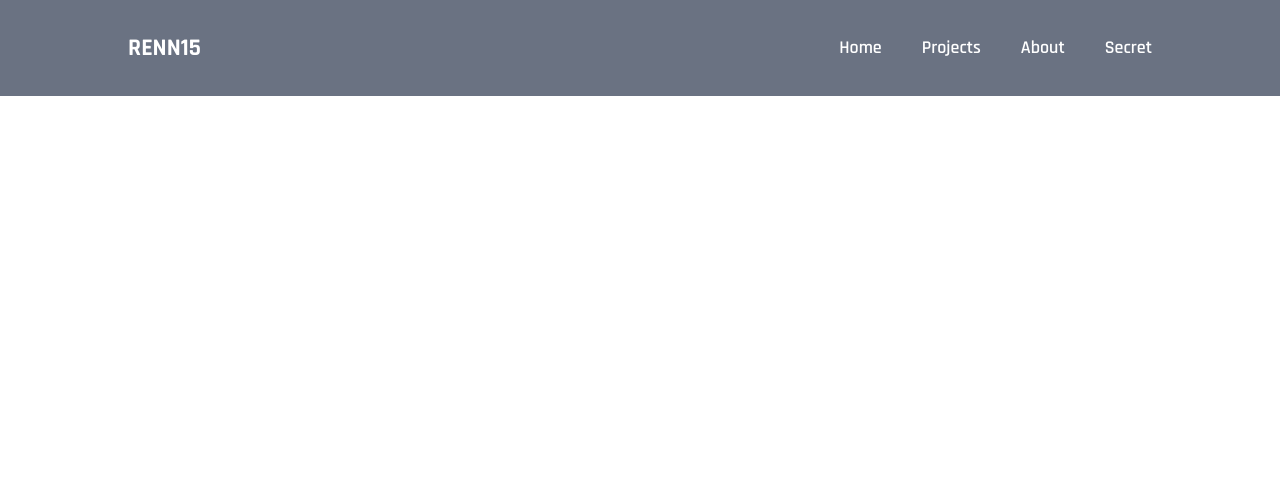
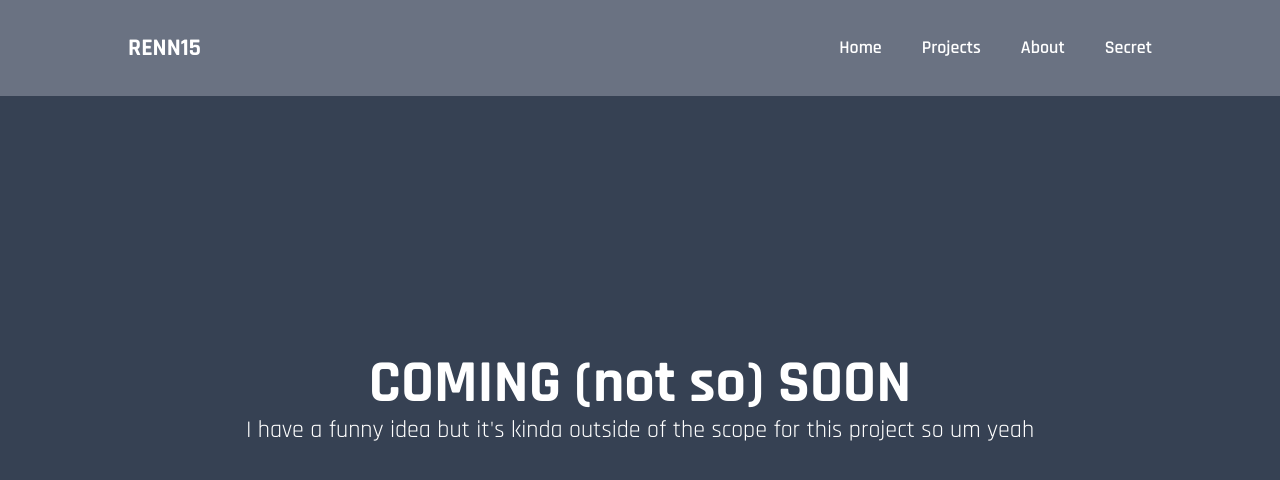
Before and after one commit to renn15/personal-portfolio-website, a Next.js app: page /secret in a window 1280 px wide. Shown: the top 480 px of the page. Built offline with nearby package versions, Linux system fonts and the light colour scheme.

Commit message:
Added 'Coming Soon' message for the 'secret' page

```diff
--- a/app/secret/page.tsx
+++ b/app/secret/page.tsx
@@ -2,9 +2,9 @@ import React from 'react'
 
 const Secret = () => {
   return (
-    <div>
-        About me
-        <h1>ME!</h1>
+    <div className="bg-gray-700 w-[full] h-screen flex flex-col justify-center items-center">
+        <div className='text-6xl font-bold text-white'>COMING (not so) SOON</div>
+        <div className='text-2xl text-white'>I have a funny idea but it's kinda outside of the scope for this project so um yeah</div>
     </div>
   )
 }
```
